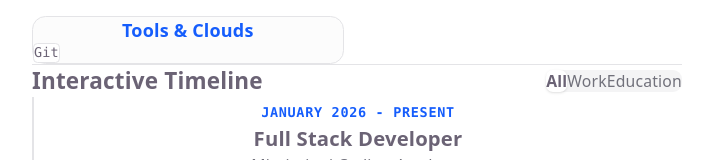
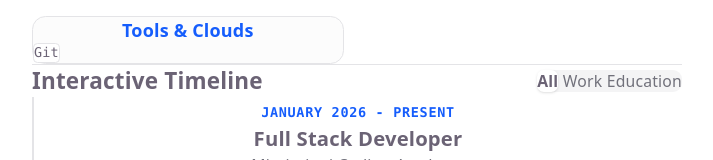
Before and after one commit to AdrianneR-dev/my-portfolio2, a React (Vite) app: page /Experience in a window 1280 px wide. Shown: the part 226-386 px from the top of the page, without its empty margins (283-996 px from the left). Built offline with nearby package versions, Linux system fonts and the light colour scheme.

Commit message:
On Experience.jsx, under Interactive Timeline the options "all", "work", and "education" need gaps between them. I added gap-1 to line 81.

```diff
--- a/src/views/Experience.jsx
+++ b/src/views/Experience.jsx
@@ -78,7 +78,7 @@ export default function Experience() {
           <h3 className="text-xl font-semibold">Interactive Timeline</h3>
 
           {/* Tab Filters */}
-          <div className="flex bg-zinc-100 dark:bg-zinc-800 p-1 rounded-lg text-sm self-stretch sm:self-auto">
+          <div className="flex bg-zinc-100 dark:bg-zinc-800 p-1 rounded-lg text-sm self-stretch sm:self-auto gap-1">
             {['all', 'work', 'education'].map((tab) => (
               <button
                 key={tab}
```
